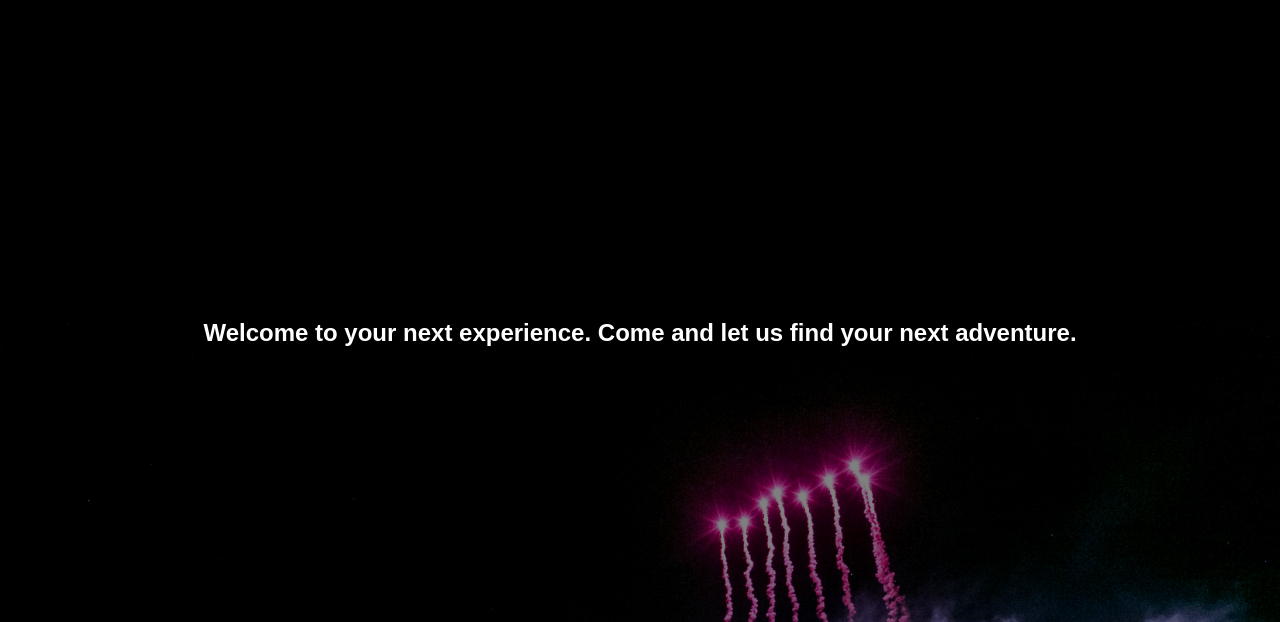
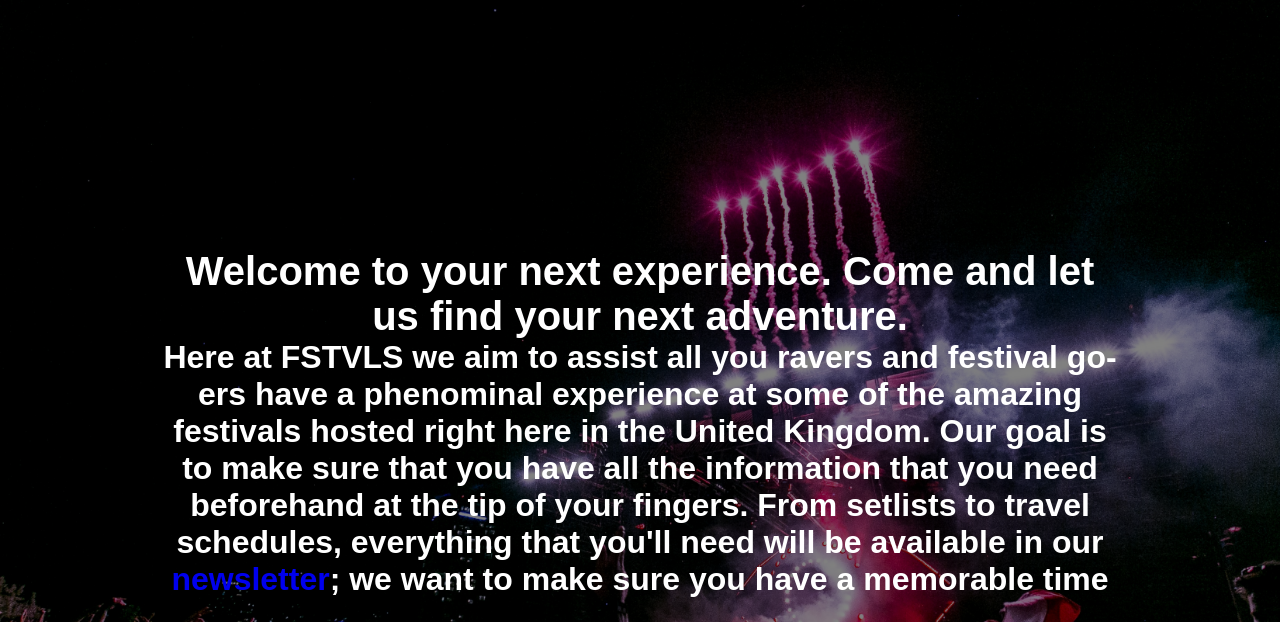
Before and after one commit to Rodney-Makomo/project-one-fstvls, a plain HTML site: page index.html in a window 1280 px wide. Shown: the part 178-800 px from the top of the page. Drawn offline with Linux system fonts and the light colour scheme; a web font is replaced by a local one.

Commit message:
adjust content on index

```diff
--- a/assets/css/style.css
+++ b/assets/css/style.css
@@ -74,6 +74,14 @@
     letter-spacing: normal;
     text-transform: none;
 }
+
+#cover-text h2{
+    font-size: 250%;
+}
+
+#cover-text h3 {
+    font-size: 200%;
+}
 /*
 #hero-image {
     height: 850px;
@@ -110,9 +118,13 @@
     overflow: auto;
     position: relative;
     text-align: center;
-    margin-top: 25%;
 }
 
+#cover-text{
+    margin:auto;
+    width: 75%;
+    padding: 250px 0;
+}
 
 /*fstvl about sections*/
 
--- a/index.html
+++ b/index.html
@@ -44,9 +44,14 @@
                 <h2>
                     Welcome to your next experience. Come and let us find your next adventure.
                 </h2>
+                <h3>
+                    Here at FSTVLS we aim to assist all you ravers and festival go-ers have a phenominal experience at some of
+                    the amazing festivals hosted right here in the United Kingdom. Our goal is to make sure that you have
+                    all the information that you need beforehand at the tip of your fingers. From setlists to travel schedules,
+                    everything that you'll need will be available in our <a href="sign-up.html">newsletter</a>; we want to make sure you have a memorable time
+                </h3>
             </div>
     </div>
-
     </section>
     <footer>
         <ul class="social-links">
```
